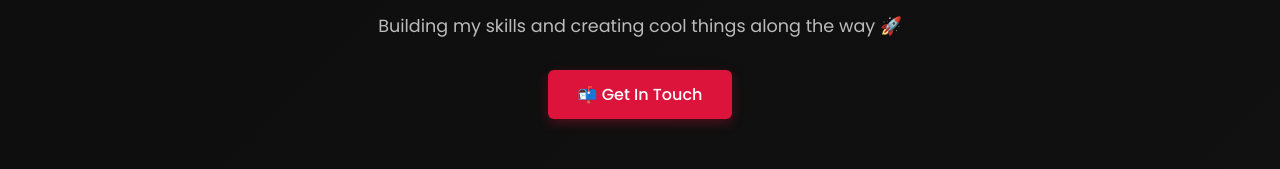
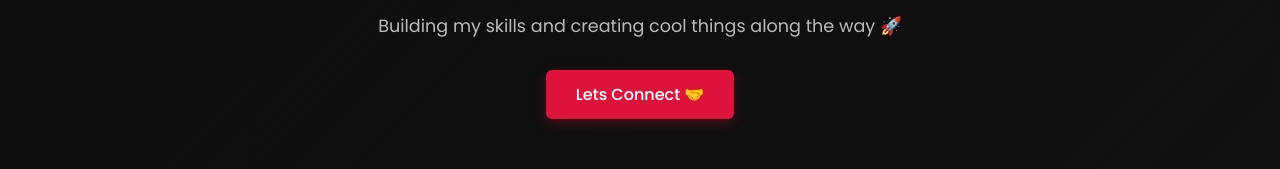
Before and after one commit to Neel-2606/neel-portfolio, a Next.js app: page / in a window 1280 px wide. Shown: the part 509-678 px from the top of the page. Built offline with nearby package versions, Linux system fonts and the light colour scheme.

Commit message:
Updated hero section + navbar

```diff
--- a/components/Hero.tsx
+++ b/components/Hero.tsx
@@ -24,7 +24,9 @@ export default function Hero() {
         <h1>Hello, I&apos;m <span className={styles.name}>Neel</span></h1>
         <h2 className={styles.typing}><span ref={typedRef}></span></h2>
         <p>Building my skills and creating cool things along the way 🚀</p>
-        <a href="#contact" className={styles.button}>📬 Get In Touch</a>
+       <a href="#contact" className={styles.button}> Lets Connect 🤝</a>
+
+
       </div>
     </section>
   );
```
